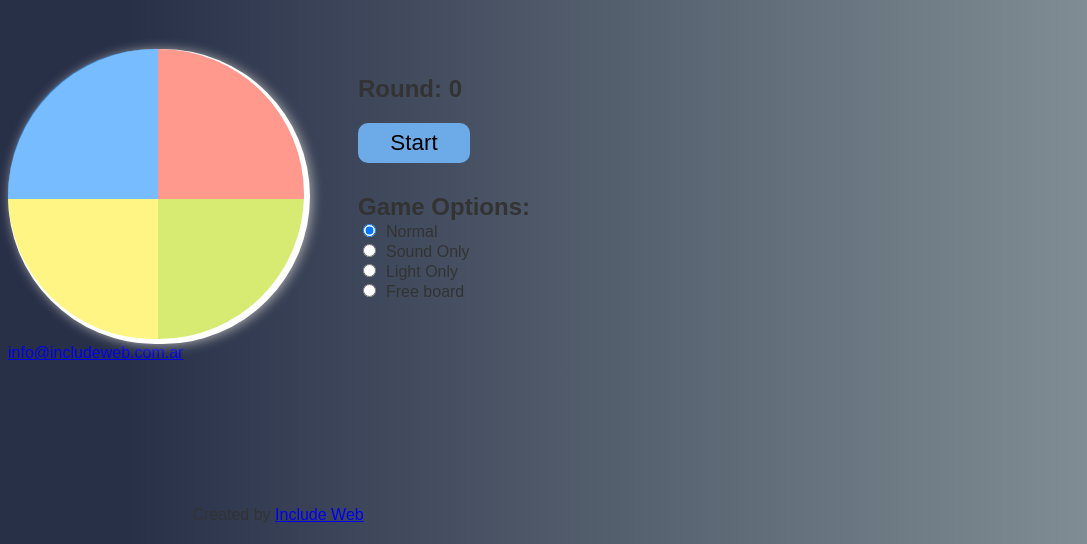
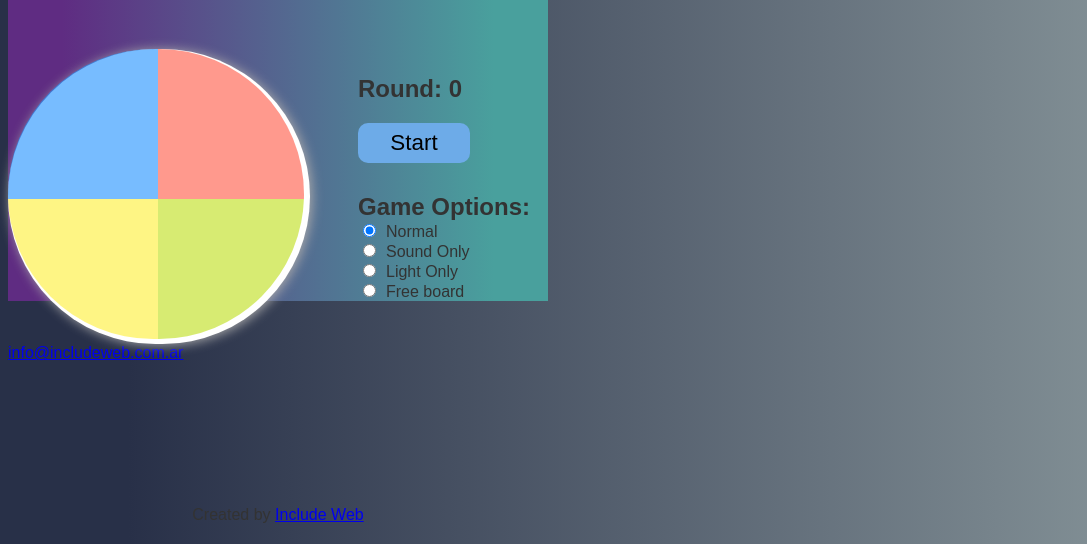
Before and after one commit to jnoziglia/includeweb, a website: page views/games.html in a window 1280 px wide. Shown: the part 256-800 px from the top of the page, without its empty margins (0-1087 px from the left). Drawn offline with Linux system fonts and the light colour scheme; files that its build step writes are made by us from their sources; files whose address does not match are found by name.

Commit message:
agrego simon5

```diff
--- a/views/games.html
+++ b/views/games.html
@@ -45,7 +45,7 @@
       <h3>Juegos</h3>
     </div>
     <div class="row">
-      <div class="wrapper gradient11">
+      <div class="wrapper gradient10">
     <h1>Simon Says</h1>
       <div class="game-board">
         <div class="simon">
```
